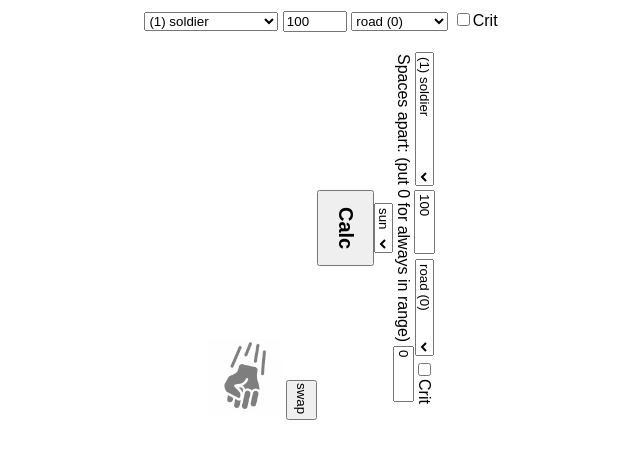
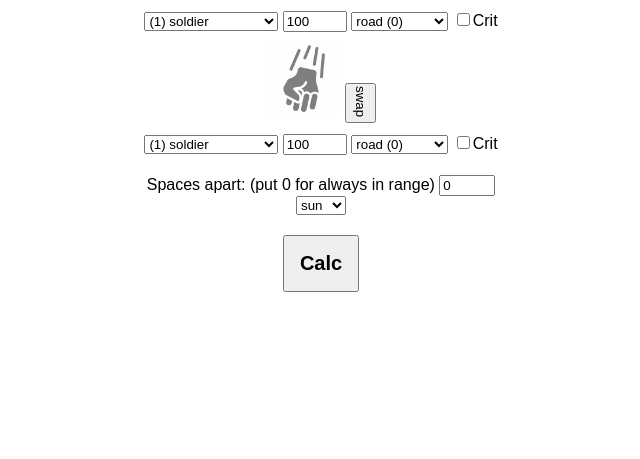
Before and after one commit to aacheng17/Wargroovecalc, a PHP site: page / in a window 1280 px wide. Shown: the top 459 px of the page, without its empty margins (319-959 px from the left). Run offline with PHP 8.4, Linux system fonts and the light colour scheme.

Commit message:
Forgot to close html tag

```diff
--- a/index.php
+++ b/index.php
@@ -247,7 +247,7 @@ function calcCounterattack($unitA, $healthA, $terrainA, $critA, $unitD, $healthD
   </div>
 
   <img src="icon-attack.png" alt="Attack" width="75px" height="75px">
-  <button id="button-swap"><a class="vertical-text">swap</button>
+  <button id="button-swap"><a class="vertical-text">swap</a></button>
 
   <div id="div-defend" class="main-div">
     <select name="unitD" id="unitD" form="calc-form"><?php
```
